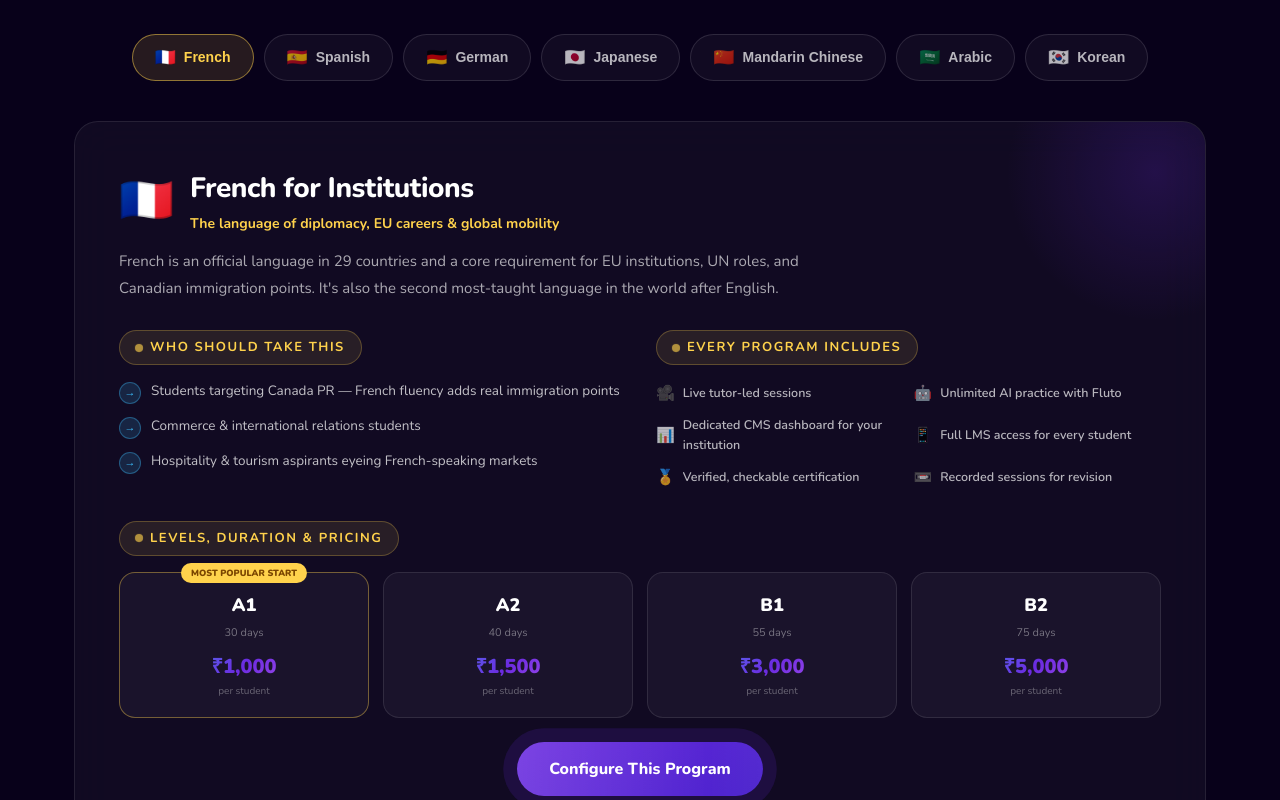
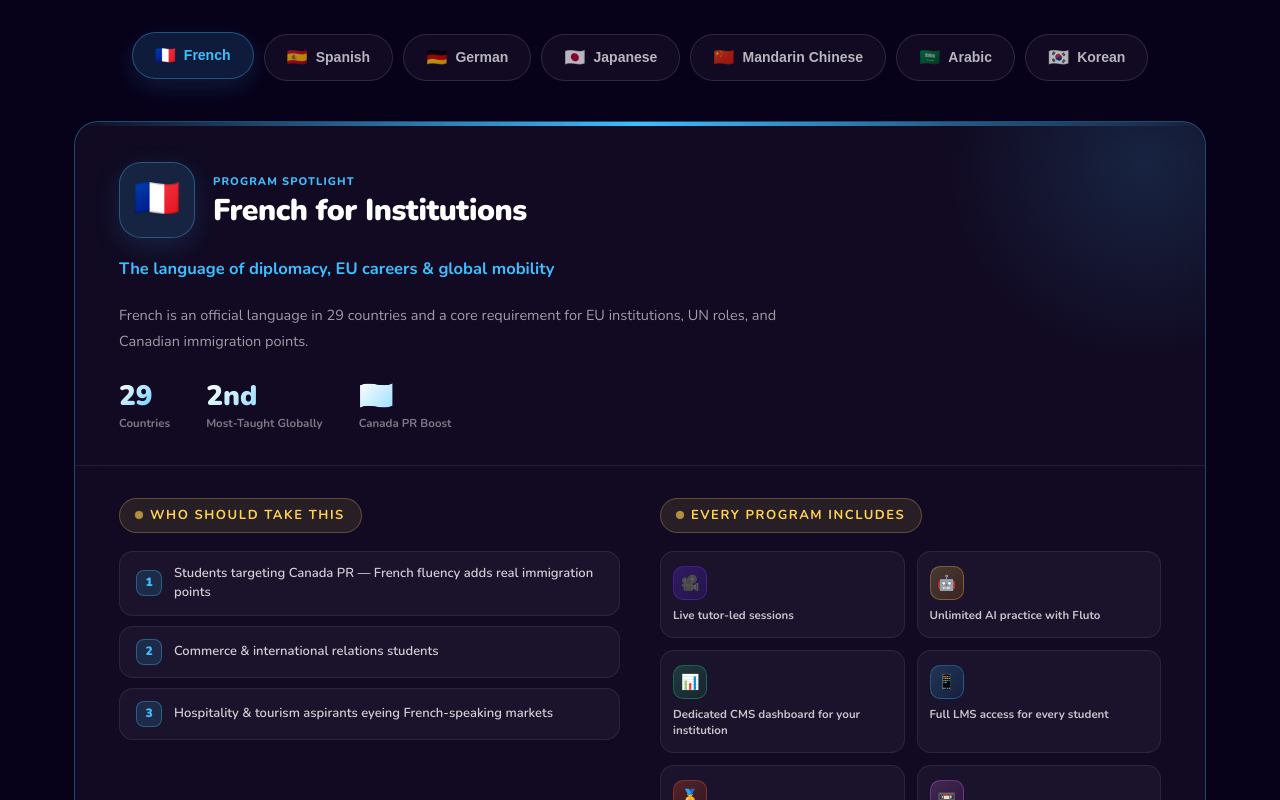
Before and after one commit to fluencyo/fluencyo-website, a React (Create React App) app: page /institutions in a window 1280 px wide. Shown: the part 1460-2260 px from the top of the page. Built offline with nearby package versions, Linux system fonts and the light colour scheme.

Commit message:
Redesign program showcase: accent colors, stat callouts, icon-boxed features, premium level cards

```diff
--- a/src/pages/Institutions.jsx
+++ b/src/pages/Institutions.jsx
@@ -58,49 +58,67 @@ const EUROPEAN_LEVELS = {
 };
 const LANGUAGES_CONFIG = {
   french: {
-    label: "French", flag: "🇫🇷", tagline: "The language of diplomacy, EU careers & global mobility",
-    why: "French is an official language in 29 countries and a core requirement for EU institutions, UN roles, and Canadian immigration points. It's also the second most-taught language in the world after English.",
+    label: "French", flag: "🇫🇷", tagline: "The language of diplomacy, EU careers & global mobility", accent: "cyan",
+    why: "French is an official language in 29 countries and a core requirement for EU institutions, UN roles, and Canadian immigration points.",
+    stats: [{ v: "29", l: "Countries" }, { v: "2nd", l: "Most-Taught Globally" }, { v: "🇨🇦", l: "Canada PR Boost" }],
     whoFor: ["Students targeting Canada PR — French fluency adds real immigration points", "Commerce & international relations students", "Hospitality & tourism aspirants eyeing French-speaking markets"],
     levels: EUROPEAN_LEVELS,
   },
   spanish: {
-    label: "Spanish", flag: "🇪🇸", tagline: "500M+ speakers, the fastest-growing business language",
-    why: "Spanish is the world's 2nd most-spoken native language and the most requested second language in US and LATAM business roles. Growing fast in customer support, sales, and trade careers.",
+    label: "Spanish", flag: "🇪🇸", tagline: "500M+ speakers, the fastest-growing business language", accent: "orange",
+    why: "Spanish is the world's 2nd most-spoken native language and the most requested second language in US and LATAM business roles.",
+    stats: [{ v: "500M+", l: "Native Speakers" }, { v: "2nd", l: "Most Spoken Globally" }, { v: "20+", l: "Countries" }],
     whoFor: ["Business & commerce students eyeing LATAM/US-Hispanic markets", "Customer support & BPO career aspirants", "Anyone wanting the highest-ROI second language globally"],
     levels: EUROPEAN_LEVELS,
   },
   german: {
-    label: "German", flag: "🇩🇪", tagline: "Europe's engineering powerhouse — and mostly tuition-free Master's",
-    why: "Germany runs Europe's largest economy and hundreds of public universities offer tuition-free Master's programs. German fluency is often mandatory for engineering, automotive, and manufacturing roles.",
+    label: "German", flag: "🇩🇪", tagline: "Europe's engineering powerhouse — and mostly tuition-free Master's", accent: "green",
+    why: "Germany runs Europe's largest economy and hundreds of public universities offer tuition-free Master's programs.",
+    stats: [{ v: "400+", l: "Tuition-Free Universities" }, { v: "#1", l: "Europe's Economy" }, { v: "High", l: "Engineering Demand" }],
     whoFor: ["Engineering & STEM students planning an MS in Germany", "Anyone targeting Bosch, Siemens, VW, or similar German employers", "Students seeking tuition-free European education"],
     levels: EUROPEAN_LEVELS,
   },
   japanese: {
-    label: "Japanese", flag: "🇯🇵", tagline: "JLPT-certified fluency for Japan's tech & manufacturing boom",
-    why: "Japan's aging workforce is actively recruiting skilled foreign talent, and most corporate roles require JLPT certification. Strong demand in automotive, gaming, robotics, and manufacturing.",
+    label: "Japanese", flag: "🇯🇵", tagline: "JLPT-certified fluency for Japan's tech & manufacturing boom", accent: "pink",
+    why: "Japan's aging workforce is actively recruiting skilled foreign talent, and most corporate roles require JLPT certification.",
+    stats: [{ v: "125M", l: "Speakers" }, { v: "JLPT", l: "Corporate Standard" }, { v: "🇯🇵", l: "Aging Workforce = Opportunity" }],
     whoFor: ["Engineering & CS students eyeing Japan's tech sector", "Anyone pursuing JLPT for corporate sponsorship", "Students drawn to Japanese business culture & innovation"],
     levels: { N5: { price: 2000, duration: 35 }, N4: { price: 3500, duration: 50 }, N3: { price: 5000, duration: 65 } },
   },
   mandarin: {
-    label: "Mandarin Chinese", flag: "🇨🇳", tagline: "The world's most-spoken language, essential for global trade",
-    why: "Mandarin is critical for international trade, supply chain, and manufacturing careers given China's role in global commerce. HSK certification opens doors in import-export and multinational trade roles.",
+    label: "Mandarin Chinese", flag: "🇨🇳", tagline: "The world's most-spoken language, essential for global trade", accent: "gold",
+    why: "Mandarin is critical for international trade, supply chain, and manufacturing careers given China's role in global commerce.",
+    stats: [{ v: "1.1B+", l: "Speakers Worldwide" }, { v: "#1", l: "Most Spoken Language" }, { v: "Global", l: "Trade Standard" }],
     whoFor: ["International business & trade students", "Import-export and supply chain career aspirants", "Anyone working with China-linked manufacturing or sourcing"],
     levels: { HSK1: { price: 5000, duration: 35 }, HSK2: { price: 7000, duration: 50 } },
   },
   arabic: {
-    label: "Arabic", flag: "🇸🇦", tagline: "Your gateway to the booming Gulf job market",
-    why: "The UAE, Saudi Arabia, and Qatar host millions of Indian professionals across construction, hospitality, aviation, and business. Arabic fluency significantly improves employability and salary in Gulf roles.",
+    label: "Arabic", flag: "🇸🇦", tagline: "Your gateway to the booming Gulf job market", accent: "purple",
+    why: "The UAE, Saudi Arabia, and Qatar host millions of Indian professionals across construction, hospitality, aviation, and business.",
+    stats: [{ v: "22", l: "Countries" }, { v: "Gulf", l: "Job Market Boom" }, { v: "High", l: "NRI Workforce Demand" }],
     whoFor: ["Anyone targeting UAE, Saudi, or Qatar employment", "Hospitality & aviation career aspirants", "Business students pursuing Middle East trade"],
     custom: true,
   },
   korean: {
-    label: "Korean", flag: "🇰🇷", tagline: "Ride the Korean Wave — culturally and professionally",
-    why: "Beyond K-pop and K-dramas, Korea is home to Samsung, LG, and Hyundai — global tech and manufacturing leaders. TOPIK certification is often required for corporate roles and study programs in Korea.",
+    label: "Korean", flag: "🇰🇷", tagline: "Ride the Korean Wave — culturally and professionally", accent: "cyan",
+    why: "Beyond K-pop and K-dramas, Korea is home to Samsung, LG, and Hyundai — global tech and manufacturing leaders.",
+    stats: [{ v: "K-Wave", l: "Global Cultural Reach" }, { v: "3", l: "Fortune 500 HQs" }, { v: "TOPIK", l: "Certification Standard" }],
     whoFor: ["Students interested in Korean tech companies", "K-culture enthusiasts wanting real fluency", "Anyone pursuing study-abroad programs in Korea"],
     custom: true,
   },
 };
 const OFFLINE_FLAT_RATE = 5000;
+
+const ACCENTS = {
+  cyan: { color: "var(--cyan)", bg: "rgba(61,191,255,.14)", border: "rgba(61,191,255,.35)" },
+  orange: { color: "var(--orange)", bg: "rgba(255,87,34,.14)", border: "rgba(255,87,34,.35)" },
+  green: { color: "var(--green)", bg: "rgba(48,216,138,.14)", border: "rgba(48,216,138,.35)" },
+  pink: { color: "var(--pink)", bg: "rgba(232,121,249,.14)", border: "rgba(232,121,249,.35)" },
+  gold: { color: "var(--gold)", bg: "rgba(255,210,76,.14)", border: "rgba(255,210,76,.35)" },
+  purple: { color: "var(--purple-vivid)", bg: "rgba(107,43,224,.18)", border: "rgba(107,43,224,.4)" },
+};
+
+const FEATURE_ICON_CLASSES = ["fi-purple", "fi-gold", "fi-green", "fi-cyan", "fi-orange", "fi-pink"];
 
 const PROGRAM_INCLUDES = [
   { icon: "🎥", label: "Live tutor-led sessions" },
@@ -114,89 +132,136 @@ const PROGRAM_INCLUDES = [
 function ProgramsShowcase({ onConfigure }) {
   const [active, setActive] = useState("french");
   const p = LANGUAGES_CONFIG[active];
+  const acc = ACCENTS[p.accent];
 
   return (
     <div>
       <div style={{ display: "flex", justifyContent: "center", gap: 10, marginBottom: 40, flexWrap: "wrap" }}>
-        {Object.entries(LANGUAGES_CONFIG).map(([key, l]) => (
+        {Object.entries(LANGUAGES_CONFIG).map(([key, l]) => {
+          const a = ACCENTS[l.accent];
+          const isActive = active === key;
+          return (
             <button
               key={key}
               onClick={() => setActive(key)}
               style={{
                 display: "flex", alignItems: "center", gap: 8,
                 padding: "12px 22px", borderRadius: 100, fontWeight: 700, fontSize: 14,
-              border: active === key ? "1.5px solid rgba(255,210,76,.5)" : "1px solid rgba(255,255,255,.12)",
-              background: active === key ? "rgba(255,210,76,.12)" : "rgba(255,255,255,.04)",
-              color: active === key ? "var(--gold)" : "rgba(255,255,255,.7)",
+                border: isActive ? `1.5px solid ${a.border}` : "1px solid rgba(255,255,255,.12)",
+                background: isActive ? a.bg : "rgba(255,255,255,.04)",
+                color: isActive ? a.color : "rgba(255,255,255,.7)",
                 cursor: "pointer", transition: "all .2s",
+                transform: isActive ? "translateY(-2px)" : "none",
+                boxShadow: isActive ? `0 8px 24px ${a.bg}` : "none",
               }}
             >
               <span style={{ fontSize: 17 }}>{l.flag}</span>{l.label}
             </button>
-        ))}
+          );
+        })}
       </div>
 
-      <div className="glass-card" style={{ padding: 44, position: "relative", overflow: "hidden" }}>
-        <div style={{ position: "absolute", width: 300, height: 300, borderRadius: "50%", background: "radial-gradient(circle, rgba(106,43,224,.2), transparent 70%)", top: -100, right: -100, pointerEvents: "none" }} />
+      <div className="glass-card" style={{ padding: 0, overflow: "hidden", position: "relative", borderColor: acc.border }}>
+        <div style={{ position: "absolute", width: 400, height: 400, borderRadius: "50%", background: `radial-gradient(circle, ${acc.bg}, transparent 70%)`, top: -160, right: -140, pointerEvents: "none" }} />
+        <div style={{ position: "absolute", top: 0, left: 0, right: 0, height: 4, background: `linear-gradient(90deg, transparent, ${acc.color}, transparent)` }} />
 
-        <div style={{ display: "flex", alignItems: "center", gap: 16, marginBottom: 12, position: "relative" }}>
-          <span style={{ fontSize: 44 }}>{p.flag}</span>
+        {/* HEADER */}
+        <div style={{ padding: "40px 44px 0", position: "relative" }}>
+          <div style={{ display: "flex", alignItems: "center", gap: 18, marginBottom: 18 }}>
+            <div style={{ width: 76, height: 76, borderRadius: 22, background: acc.bg, border: `1.5px solid ${acc.border}`, display: "flex", alignItems: "center", justifyContent: "center", fontSize: 38, flexShrink: 0, boxShadow: `0 8px 28px ${acc.bg}` }}>{p.flag}</div>
             <div>
-            <h3 style={{ fontSize: 28, fontWeight: 800, letterSpacing: "-0.5px" }}>{p.label} for Institutions</h3>
-            <p style={{ color: "var(--gold)", fontSize: 14, fontWeight: 700, marginTop: 2 }}>{p.tagline}</p>
+              <div style={{ fontSize: 11, fontWeight: 800, letterSpacing: "0.1em", textTransform: "uppercase", color: acc.color, marginBottom: 4 }}>Program Spotlight</div>
+              <h3 style={{ fontSize: 30, fontWeight: 900, letterSpacing: "-0.5px", lineHeight: 1.1 }}>{p.label} for Institutions</h3>
+            </div>
+          </div>
+          <p style={{ fontSize: 16.5, fontWeight: 700, color: acc.color, marginBottom: 20 }}>{p.tagline}</p>
+          <p style={{ fontSize: 14.5, color: "rgba(255,255,255,.6)", lineHeight: 1.8, marginBottom: 28, maxWidth: 680 }}>{p.why}</p>
+
+          {/* STAT ROW */}
+          <div style={{ display: "flex", gap: 36, marginBottom: 32, flexWrap: "wrap" }}>
+            {p.stats.map((s, i) => (
+              <div key={i}>
+                <div style={{ fontSize: 28, fontWeight: 900, background: `linear-gradient(135deg, #fff, ${acc.color})`, WebkitBackgroundClip: "text", backgroundClip: "text", WebkitTextFillColor: "transparent", lineHeight: 1 }}>{s.v}</div>
+                <div style={{ fontSize: 11.5, color: "rgba(255,255,255,.45)", fontWeight: 700, marginTop: 4 }}>{s.l}</div>
+              </div>
+            ))}
           </div>
         </div>
 
-        <p style={{ fontSize: 15, color: "rgba(255,255,255,.65)", lineHeight: 1.8, marginBottom: 28, maxWidth: 720, position: "relative" }}>{p.why}</p>
+        <div style={{ height: 1, background: "rgba(255,255,255,.08)" }} />
 
-        <div style={{ display: "grid", gridTemplateColumns: "1fr 1fr", gap: 32, marginBottom: 32, position: "relative" }}>
+        {/* WHO + INCLUDES */}
+        <div style={{ padding: "32px 44px", display: "grid", gridTemplateColumns: "1fr 1fr", gap: 40, position: "relative" }}>
           <div>
-            <div className="section-label" style={{ marginBottom: 16 }}>Who Should Take This</div>
-            <div style={{ display: "flex", flexDirection: "column", gap: 12 }}>
+            <div className="section-label" style={{ marginBottom: 18 }}>Who Should Take This</div>
+            <div style={{ display: "flex", flexDirection: "column", gap: 10 }}>
               {p.whoFor.map((w, i) => (
-                <div key={i} style={{ display: "flex", alignItems: "flex-start", gap: 10 }}>
-                  <div style={{ width: 22, height: 22, borderRadius: "50%", background: "rgba(61,191,255,.15)", border: "1px solid rgba(61,191,255,.35)", display: "flex", alignItems: "center", justifyContent: "center", flexShrink: 0, marginTop: 1, fontSize: 11, color: "var(--cyan)" }}>→</div>
-                  <div style={{ fontSize: 13.5, color: "rgba(255,255,255,.75)", lineHeight: 1.55 }}>{w}</div>
+                <div key={i} style={{ display: "flex", alignItems: "center", gap: 12, background: "rgba(255,255,255,.04)", border: "1px solid rgba(255,255,255,.08)", borderRadius: 14, padding: "12px 16px" }}>
+                  <div style={{ width: 26, height: 26, borderRadius: 8, background: acc.bg, border: `1px solid ${acc.border}`, display: "flex", alignItems: "center", justifyContent: "center", flexShrink: 0, fontSize: 12, color: acc.color, fontWeight: 900 }}>{i + 1}</div>
+                  <div style={{ fontSize: 13, color: "rgba(255,255,255,.8)", lineHeight: 1.5, fontWeight: 600 }}>{w}</div>
                 </div>
               ))}
             </div>
           </div>
           <div>
-            <div className="section-label" style={{ marginBottom: 16 }}>Every Program Includes</div>
-            <div style={{ display: "grid", gridTemplateColumns: "1fr 1fr", gap: 10 }}>
+            <div className="section-label" style={{ marginBottom: 18 }}>Every Program Includes</div>
+            <div style={{ display: "grid", gridTemplateColumns: "1fr 1fr", gap: 12 }}>
               {PROGRAM_INCLUDES.map((inc, i) => (
-                <div key={i} style={{ display: "flex", alignItems: "center", gap: 8, fontSize: 12.5, color: "rgba(255,255,255,.7)", fontWeight: 600 }}>
-                  <span style={{ fontSize: 15 }}>{inc.icon}</span>{inc.label}
+                <div key={i} style={{ background: "rgba(255,255,255,.04)", border: "1px solid rgba(255,255,255,.08)", borderRadius: 14, padding: "14px 12px" }}>
+                  <div className={`feature-icon ${FEATURE_ICON_CLASSES[i % FEATURE_ICON_CLASSES.length]}`} style={{ width: 34, height: 34, borderRadius: 10, fontSize: 15, marginBottom: 8 }}>{inc.icon}</div>
+                  <div style={{ fontSize: 11.5, color: "rgba(255,255,255,.75)", fontWeight: 700, lineHeight: 1.35 }}>{inc.label}</div>
                 </div>
               ))}
             </div>
           </div>
         </div>
 
+        <div style={{ height: 1, background: "rgba(255,255,255,.08)" }} />
+
+        {/* PRICING */}
+        <div style={{ padding: "32px 44px 40px", position: "relative" }}>
           {p.custom ? (
-          <div style={{ background: "rgba(255,210,76,.08)", border: "1px solid rgba(255,210,76,.25)", borderRadius: 16, padding: 28, textAlign: "center", position: "relative" }}>
-            <p style={{ fontSize: 15, color: "rgba(255,255,255,.8)", marginBottom: 16, fontWeight: 600 }}>{p.label} pricing is tailored per institution — let's talk scope.</p>
+            <div style={{ background: acc.bg, border: `1px solid ${acc.border}`, borderRadius: 16, padding: 32, textAlign: "center" }}>
+              <p style={{ fontSize: 16, color: "rgba(255,255,255,.85)", marginBottom: 18, fontWeight: 700 }}>{p.label} pricing is tailored per institution — let's talk scope.</p>
               <a href="#lead-form" className="btn-primary" style={{ display: "inline-flex" }}>Get a Custom Quote</a>
             </div>
           ) : (
             <>
-            <div className="section-label" style={{ marginBottom: 16, position: "relative" }}>Levels, Duration & Pricing</div>
-            <div style={{ display: "grid", gridTemplateColumns: "repeat(4, 1fr)", gap: 14, marginBottom: 24, position: "relative" }}>
+              <div className="section-label" style={{ marginBottom: 18 }}>Levels, Duration & Pricing</div>
+              <div style={{ display: "grid", gridTemplateColumns: "repeat(4, 1fr)", gap: 14, marginBottom: 28 }}>
                 {Object.entries(p.levels).map(([lvl, info], i) => (
-                <div key={lvl} style={{ background: "rgba(255,255,255,.04)", border: i === 0 ? "1.5px solid rgba(255,210,76,.4)" : "1px solid rgba(255,255,255,.1)", borderRadius: 16, padding: 18, textAlign: "center", position: "relative" }}>
-                  {i === 0 && <div style={{ position: "absolute", top: -10, left: "50%", transform: "translateX(-50%)", background: "var(--gold)", color: "#7A4500", fontSize: 9, fontWeight: 900, padding: "3px 10px", borderRadius: 100, whiteSpace: "nowrap" }}>MOST POPULAR START</div>}
-                  <div style={{ fontSize: 18, fontWeight: 900, marginBottom: 4 }}>{lvl}</div>
-                  <div style={{ fontSize: 11, color: "rgba(255,255,255,.4)", marginBottom: 10 }}>{info.duration} days</div>
-                  <div style={{ fontSize: 20, fontWeight: 900 }} className="gradient-text">₹{info.price.toLocaleString("en-IN")}</div>
-                  <div style={{ fontSize: 10, color: "rgba(255,255,255,.35)" }}>per student</div>
+                  <div
+                    key={lvl}
+                    style={{
+                      background: i === 0 ? acc.bg : "rgba(255,255,255,.04)",
+                      border: i === 0 ? `1.5px solid ${acc.border}` : "1px solid rgba(255,255,255,.1)",
+                      borderRadius: 18, padding: "22px 16px", textAlign: "center", position: "relative",
+                      transition: "transform .2s",
+                    }}
+                  >
+                    {i === 0 && (
+                      <div style={{ position: "absolute", top: -11, left: "50%", transform: "translateX(-50%)", background: acc.color, color: "#1A1033", fontSize: 9, fontWeight: 900, padding: "4px 12px", borderRadius: 100, whiteSpace: "nowrap", letterSpacing: "0.03em" }}>
+                        ★ MOST POPULAR START
+                      </div>
+                    )}
+                    <div style={{ display: "flex", justifyContent: "center", gap: 3, marginBottom: 10 }}>
+                      {Object.keys(p.levels).map((_, dotI) => (
+                        <div key={dotI} style={{ width: 5, height: 5, borderRadius: "50%", background: dotI <= i ? acc.color : "rgba(255,255,255,.15)" }} />
+                      ))}
+                    </div>
+                    <div style={{ fontSize: 21, fontWeight: 900, marginBottom: 4 }}>{lvl}</div>
+                    <div style={{ fontSize: 11, color: "rgba(255,255,255,.4)", marginBottom: 14, fontWeight: 600 }}>{info.duration} days</div>
+                    <div style={{ fontSize: 24, fontWeight: 900 }} className="gradient-text">₹{info.price.toLocaleString("en-IN")}</div>
+                    <div style={{ fontSize: 10, color: "rgba(255,255,255,.35)", fontWeight: 600 }}>per student</div>
                   </div>
                 ))}
               </div>
-            <div style={{ textAlign: "center", position: "relative" }}>
-              <button className="btn-primary" onClick={() => onConfigure(active)}>Configure This Program</button>
+              <div style={{ textAlign: "center" }}>
+                <button className="btn-primary" onClick={() => onConfigure(active)}>Configure This Program →</button>
               </div>
             </>
           )}
+        </div>
       </div>
     </div>
   );
```
Lines whose indentation alone changed are shown as unchanged.
